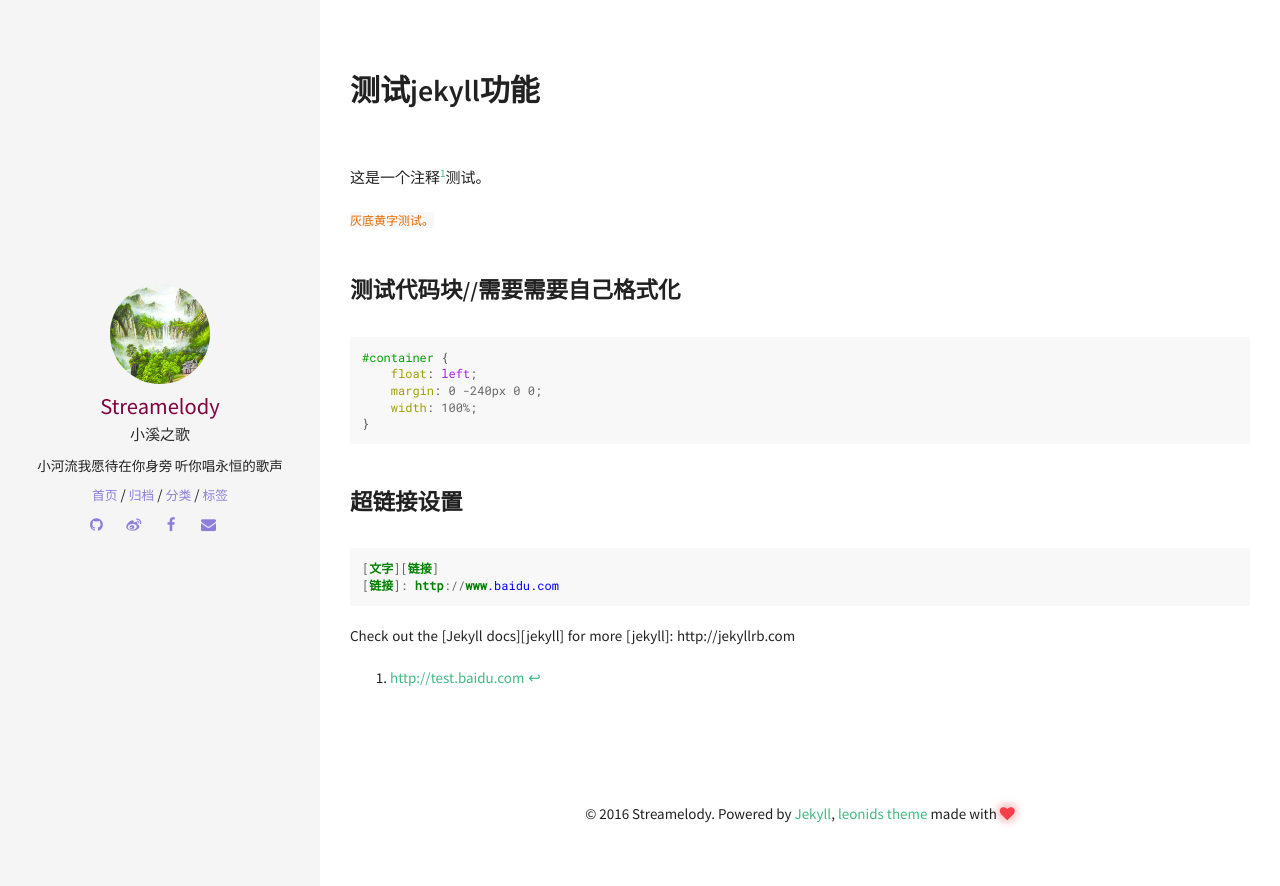
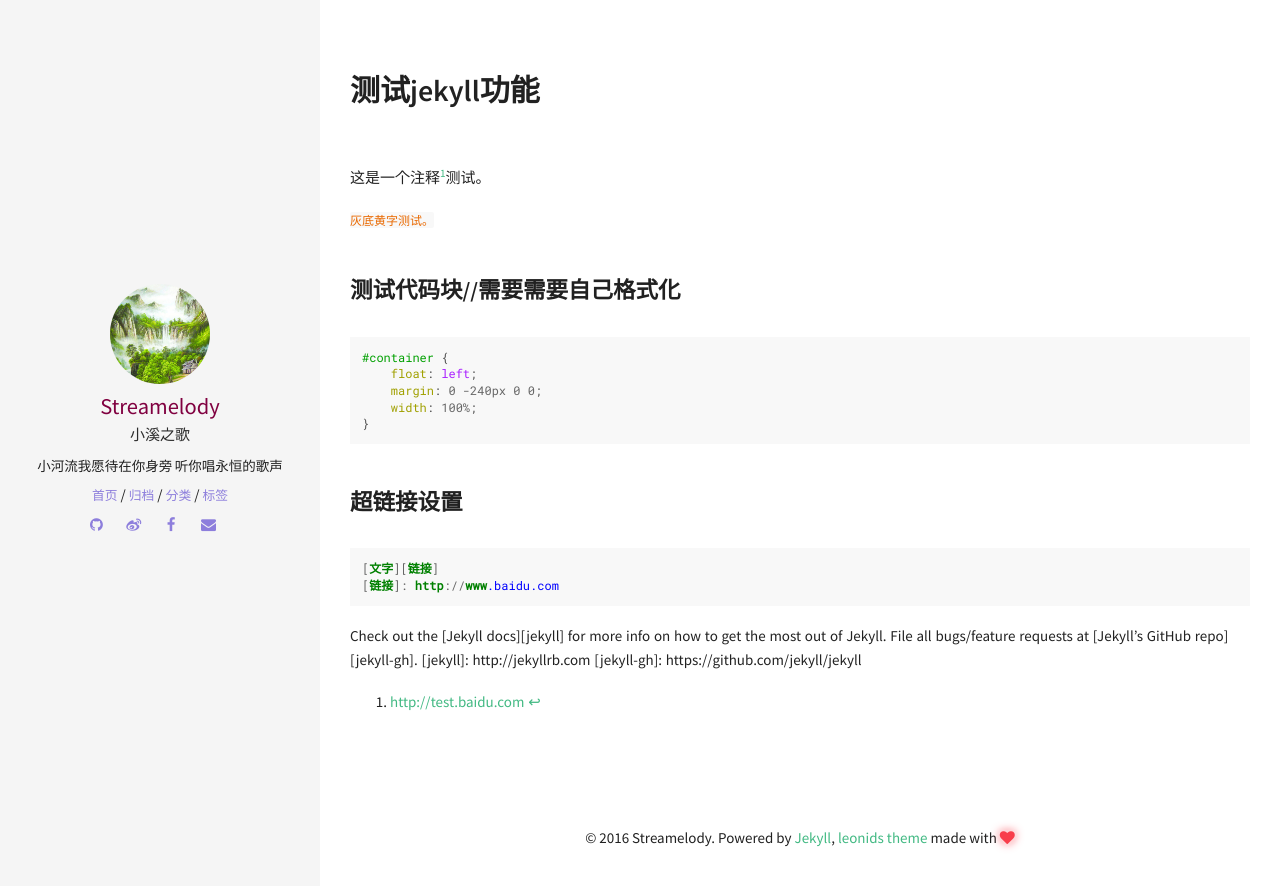
Before and after one commit to yaxauw/streamelody.github.io, a Jekyll site: the page built from _posts/2016-12-04-test-jekyll.md, in a window 1280 px wide. Shown: the top 886 px of the page. Built offline with Jekyll 4.4.1, drawn with Linux system fonts in a browser that asks for light colours; comment, search, counter and statistics services are not loaded.

Commit message:
commitString

```diff
--- a/_posts/2016-12-04-test-jekyll.md
+++ b/_posts/2016-12-04-test-jekyll.md
@@ -27,10 +27,10 @@
 [链接]: http://www.baidu.com
 ~~~
 
-Check out the [Jekyll docs][jekyll] for more
+
+Check out the [Jekyll docs][jekyll] for more info on how to get the most out of Jekyll. File all bugs/feature requests at [Jekyll’s GitHub repo][jekyll-gh].
 [jekyll]:      http://jekyllrb.com
-
-
+[jekyll-gh]:   https://github.com/jekyll/jekyll
 
 
 
```
